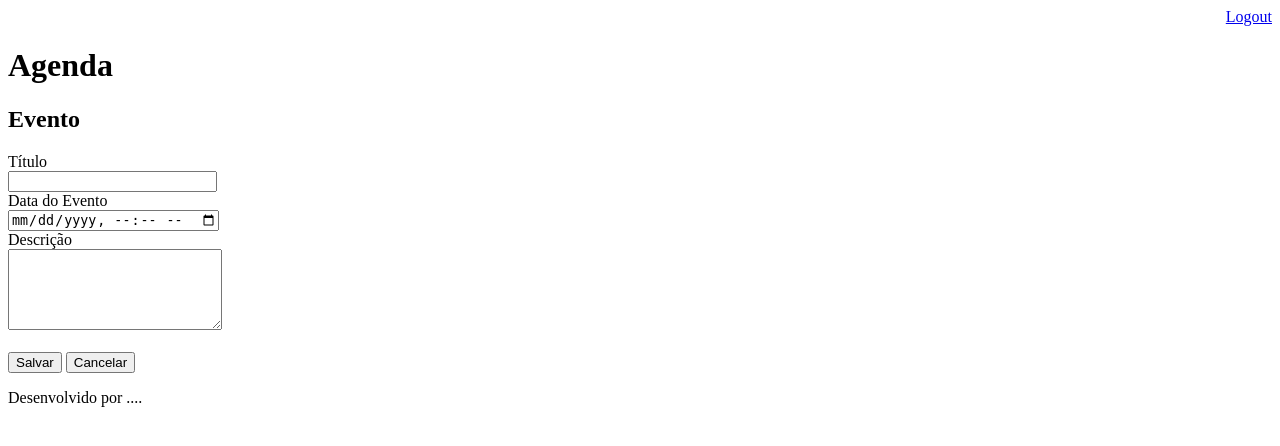
After one commit to eng-olavo/agenda, a Django app: page /agenda/evento/ in a window 1280 px wide. The commit adds this page. Shown: the top 446 px of the page. Run offline with Django 3.2, Linux system fonts and the light colour scheme; a user stored in the database is signed in.

Commit message:
incluido insert de eventos e o .gitignore

```diff
--- a/agenda/urls.py
+++ b/agenda/urls.py
@@ -21,7 +21,8 @@ from django.views.generic import RedirectView
 urlpatterns = [
     path('admin/', admin.site.urls),
     path('agenda/', views.lista_eventos),
-    #path('',views.index)
+    path('agenda/evento/',views.evento),
+    path('agenda/evento/submit',views.submit_evento),
     path('',RedirectView.as_view(url='/agenda/')),
     path('login/', views.login_user),
     path('login/submit', views.submit_login),
--- a/core/views.py
+++ b/core/views.py
@@ -39,3 +39,21 @@ def lista_eventos(request):
     evento = Evento.objects.filter(usuario=usuario)
     dados = {'eventos':evento}
     return render(request, 'agenda.html',dados)
+
+@login_required(login_url='/login/')
+def evento(request):
+    return render(request, 'evento.html')
+
+
+@login_required(login_url='/login/')
+def submit_evento(request):
+    if request.POST:
+        titulo = request.POST.get('titulo')
+        data_evento = request.POST.get('data_evento')
+        descricao = request.POST.get('descricao')
+        usuario = request.user
+        Evento.objects.create(titulo=titulo,
+                              data_evento=data_evento,
+                              descricao=descricao,
+                              usuario=usuario)
+    return redirect('/')
--- /dev/null
+++ b/templates/evento.html
@@ -0,0 +1,25 @@
+{% extends "model-page.html" %}
+
+{% block content %}
+
+<h2>Evento</h2>
+
+<form action="submit" method="POST"> {% csrf_token %}
+    <label>Título</label>
+    <br>
+    <input type="text" name="titulo" size="23">
+    <br>
+    <label>Data do Evento</label>
+    <br>
+    <input type="datetime-local" name="data_evento" size="23">
+    <br>
+    <label>Descrição</label>
+    <br>
+    <textarea name="descricao" rows="5" cols="24"></textarea>
+    <br><br>
+    <button type="submit">Salvar</button>
+    <a href="/">
+        <button type="button">Cancelar</button>
+    </a>
+</form>
+{% endblock %}
```
Also changed, not shown: templates/agenda.html (+9 -5 lines), db.sqlite3, 1 other file.
